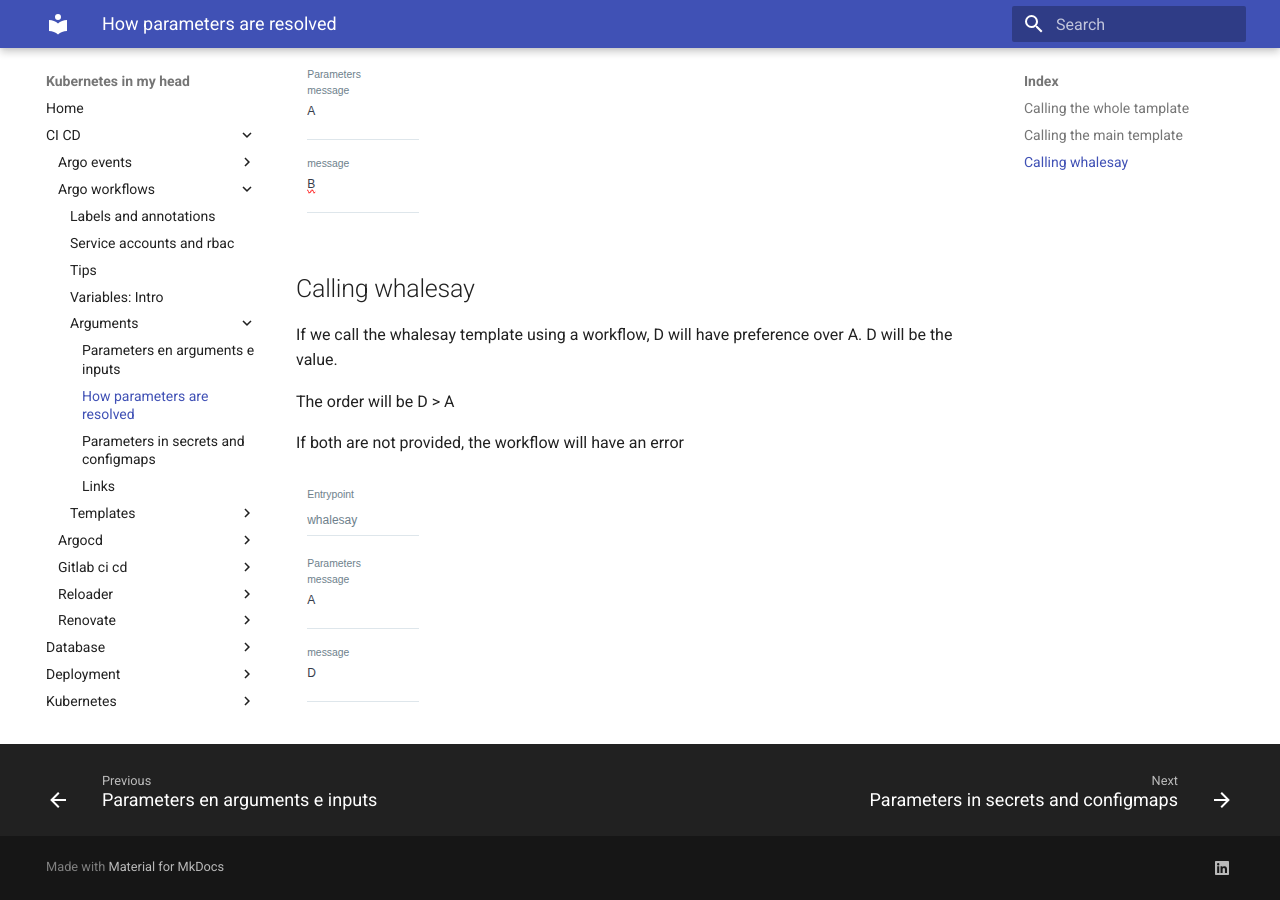
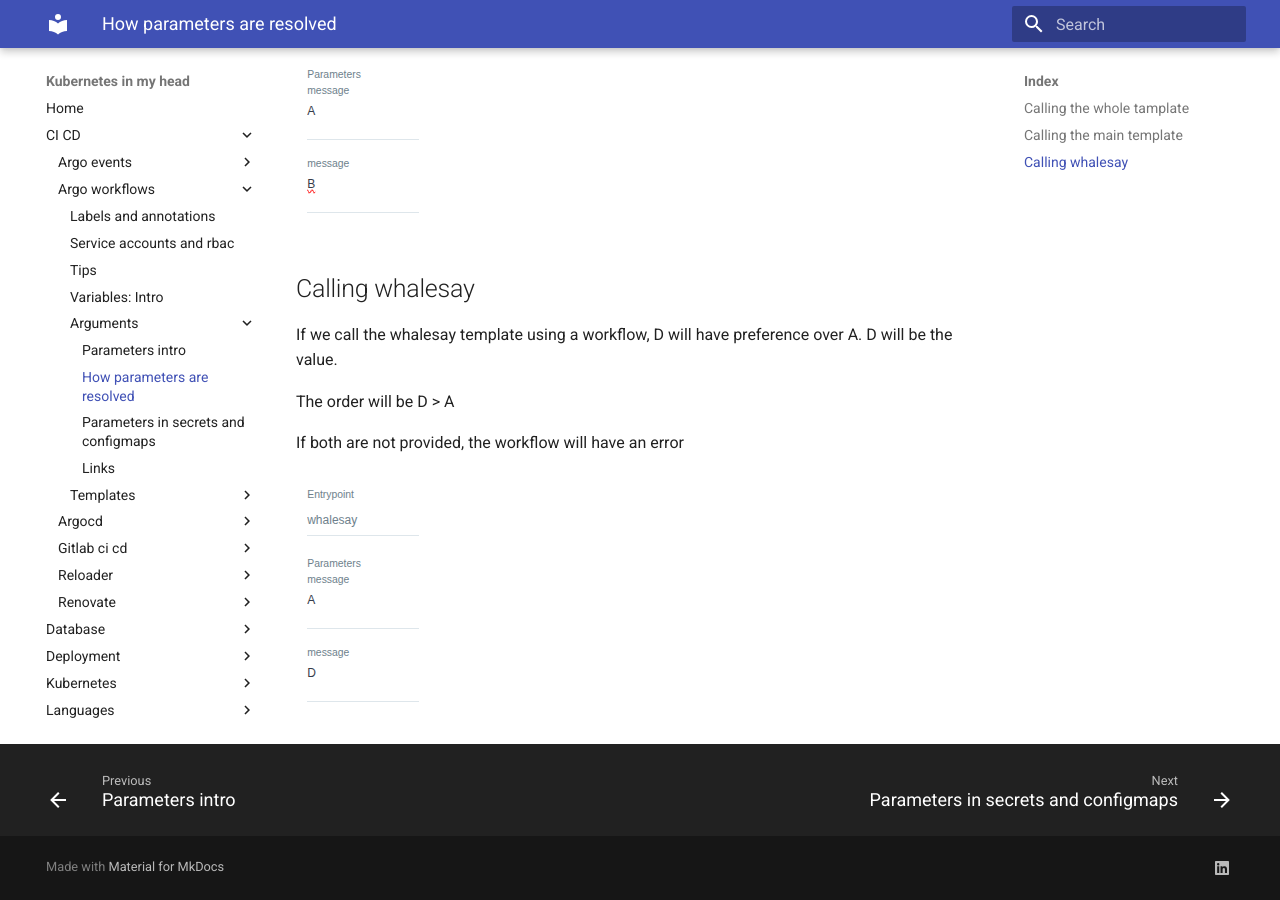
Before and after one commit to jorgelon/kubernetesinmyhead.net, an MkDocs documentation site: the page built from docs/CI-CD/argo-workflows/arguments/2-resolved.md, in a window 1280 px wide and 900 px high, scrolled down 1700 px. Built offline with MkDocs 1.6.1 and Material for MkDocs 9.7.7, drawn with Linux system fonts in a browser that asks for light colours.

Commit message:
rename title

```diff
--- a/docs/CI-CD/argo-workflows/arguments/1-parameters.md
+++ b/docs/CI-CD/argo-workflows/arguments/1-parameters.md
@@ -1,4 +1,4 @@
-# Parameters en arguments e inputs
+# Parameters intro
 
 ## Global parameters (arguments)
 
```
